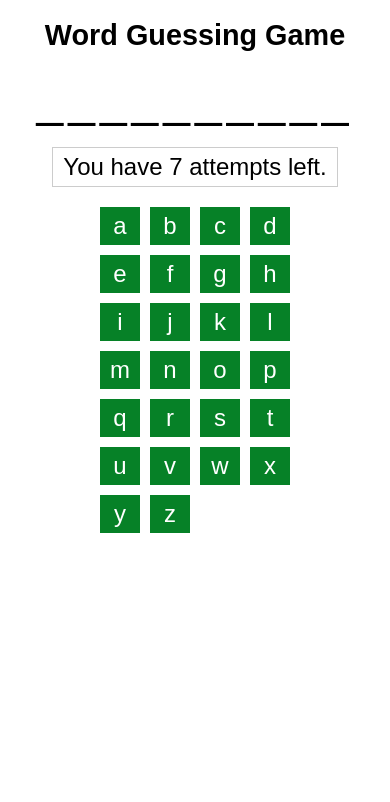
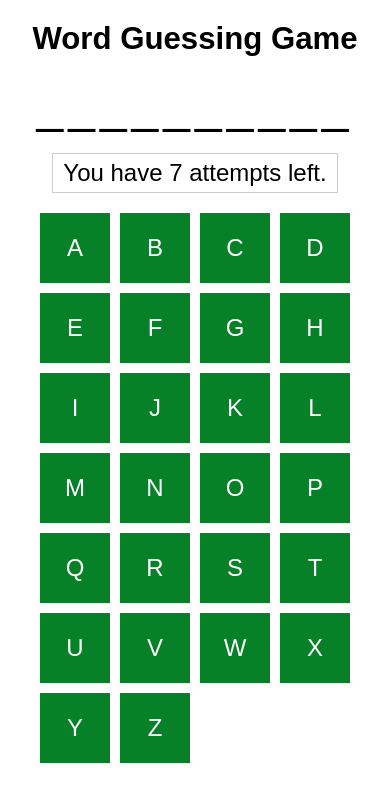
Before and after one commit to Lettush/WordGuessingGame, a plain HTML site: page index.html in a window 390 px wide. Drawn offline with Linux system fonts and the light colour scheme.

Commit message:
made letters uppercase

```diff
--- a/script.js
+++ b/script.js
@@ -31,12 +31,12 @@ function randomWord() {
 function initialize() {
   // initializing/resetting game variables
   let letters = [
-    "a","b","c","d","e","f","g","h","i","j","k","l","m","n","o","p","q","r","s","t","u","v","w","x","y","z",
+    "A","B","C","D","E","F","G","H","I","J","K","L","M","N","O","P","Q","R","S","T","U","V","W","X","Y","Z",
   ];
-  let display = ""
+  let display = "";
   attempts = 7;
   guessedLetters = [];
-  secretWord = randomWord();
+  secretWord = randomWord().toUpperCase();
 
   // creating display for word
   for (let i = 0; i < secretWord.length; i++) {
--- a/style.css
+++ b/style.css
@@ -61,6 +61,8 @@ body {
 
 .letter {
   font-size: 1.5em;
+  width: 70px;
+  height: 70px;
   padding: 5px 10px;
   background-color: #068127;
   color: #fff;
@@ -103,6 +105,6 @@ body {
   }
 
   .title {
-    font-size: 1.2em;
+    font-size: 1.3em;
   }
 }
```
